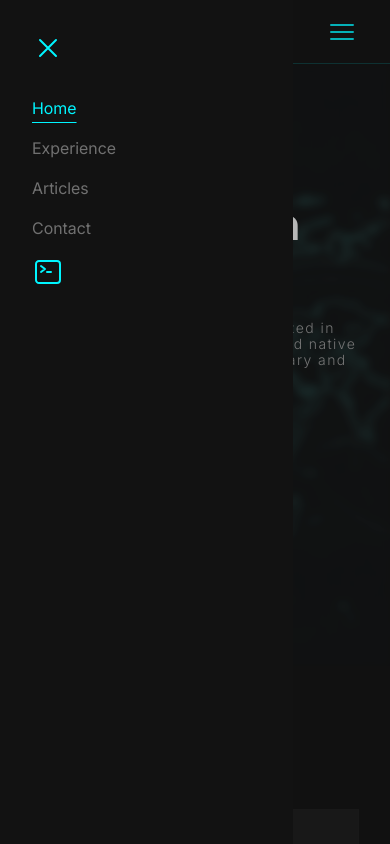
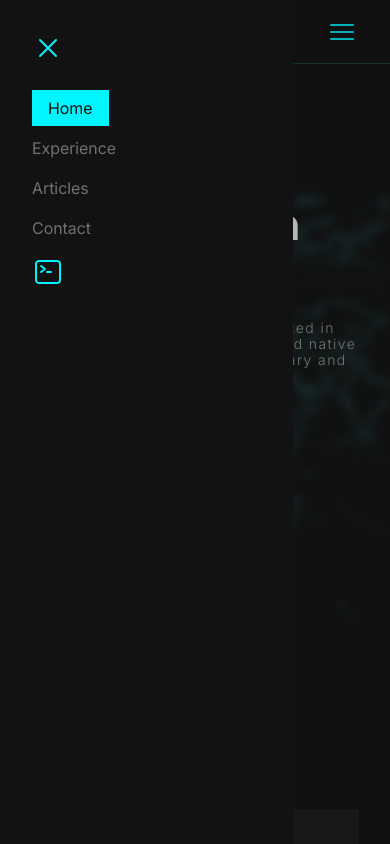
Before and after one commit to darkcl0ud/personal-website-v2, a React (Vite) app: page / in a window 390 px wide. Both pictures are taken after a click on the icon 342 px from the left and 31 px from the top of the page. Shown: the top 844 px of the page. Built offline with nearby package versions, Linux system fonts and the light colour scheme.

Commit message:
style(nav): mobile highlighting change on active page

```diff
--- a/src/components/Nav.tsx
+++ b/src/components/Nav.tsx
@@ -77,7 +77,7 @@ function MobileNav({ handleMobileNavClose }: { handleMobileNavClose: () => void
                 <ul className="flex flex-col gap-4">
                     {navItems.map((item) => (
                         <li key={item.href}>
-                            <NavLink to={item.href} className={({ isActive }) => isActive ? "text-primary-100 underline underline-offset-8" : "text-white/40"}>{item.label}</NavLink>
+                            <NavLink to={item.href} className={({ isActive }) => isActive ? "text-neutral-900 bg-primary-100 px-4 py-2" : "text-white/40"}>{item.label}</NavLink>
                         </li>
                     ))}
                 </ul>
```
